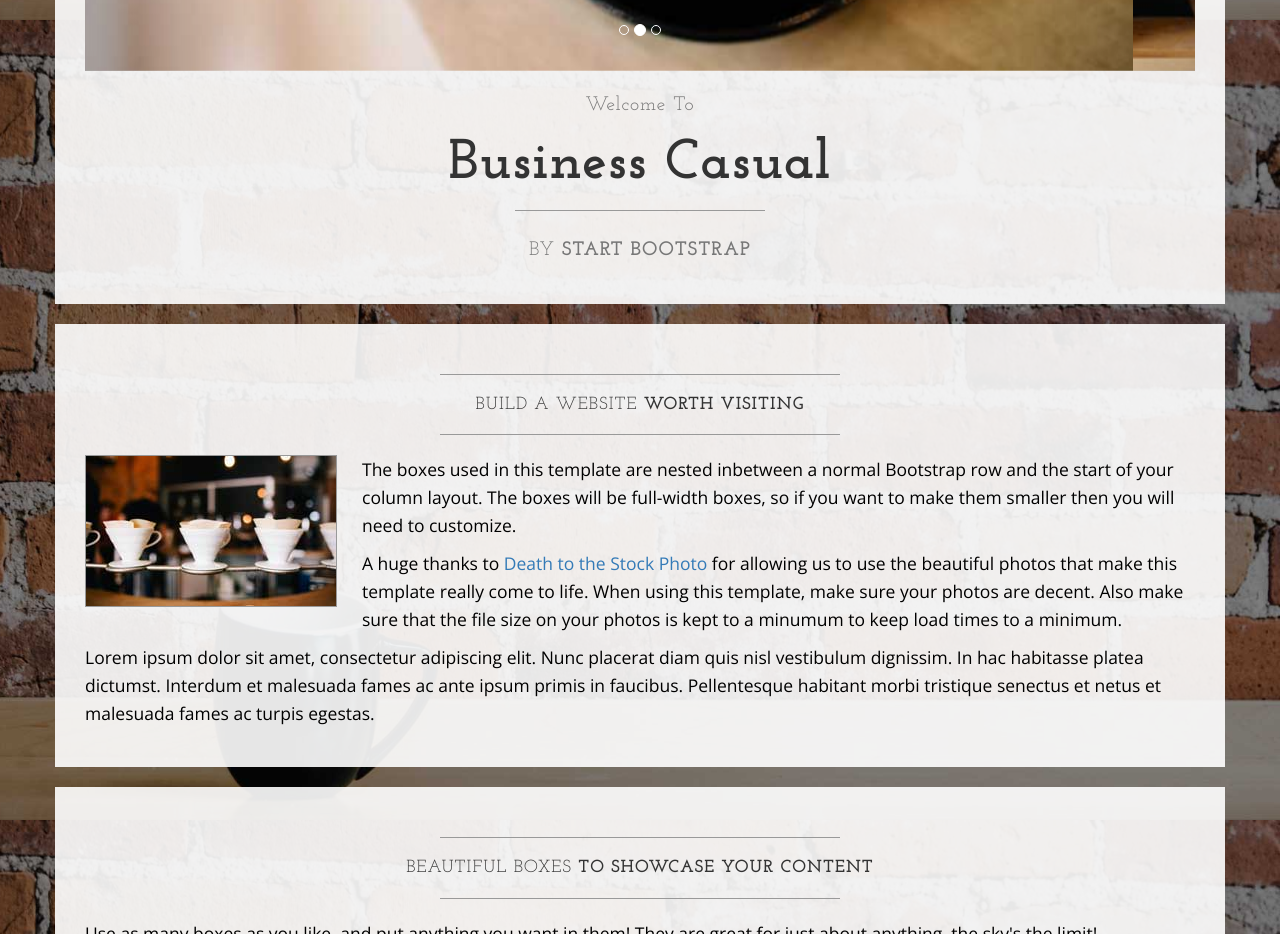
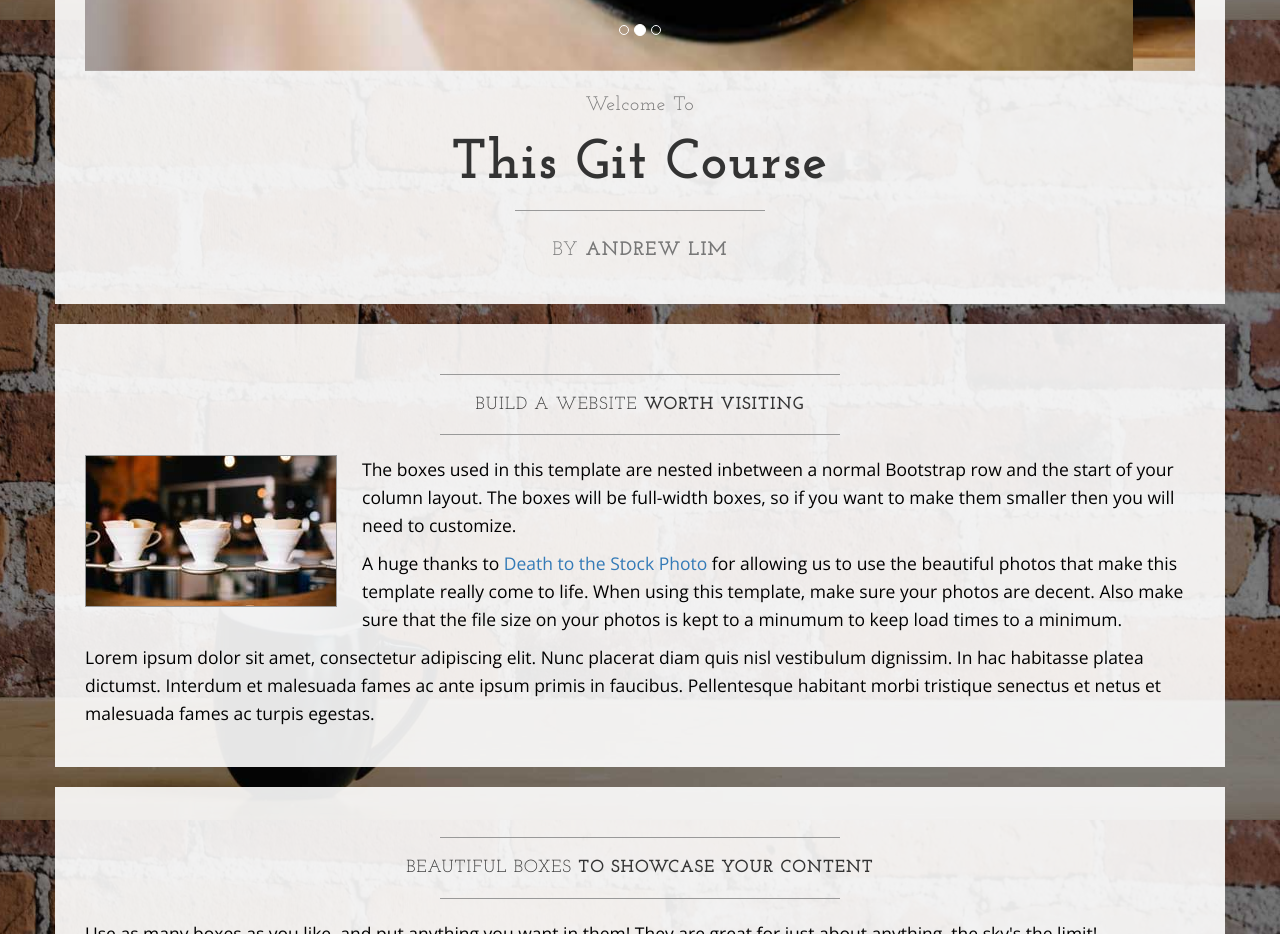
Before and after one commit to andrewjlim/learnable-Git-Course, a plain HTML site: page index.html in a window 1280 px wide. Shown: the part 780-1714 px from the top of the page. Drawn offline with nearby package versions, Linux system fonts and the light colour scheme.

Commit message:
Changed items after carousel

```diff
--- a/index.html
+++ b/index.html
@@ -108,11 +108,11 @@
                     <h2 class="brand-before">
                         <small>Welcome to</small>
                     </h2>
-                    <h1 class="brand-name">Business Casual</h1>
+                    <h1 class="brand-name"> This Git Course</h1>
                     <hr class="tagline-divider">
                     <h2>
                         <small>By
-                            <strong>Start Bootstrap</strong>
+                            <strong>Andrew Lim</strong>
                         </small>
                     </h2>
                 </div>
```
